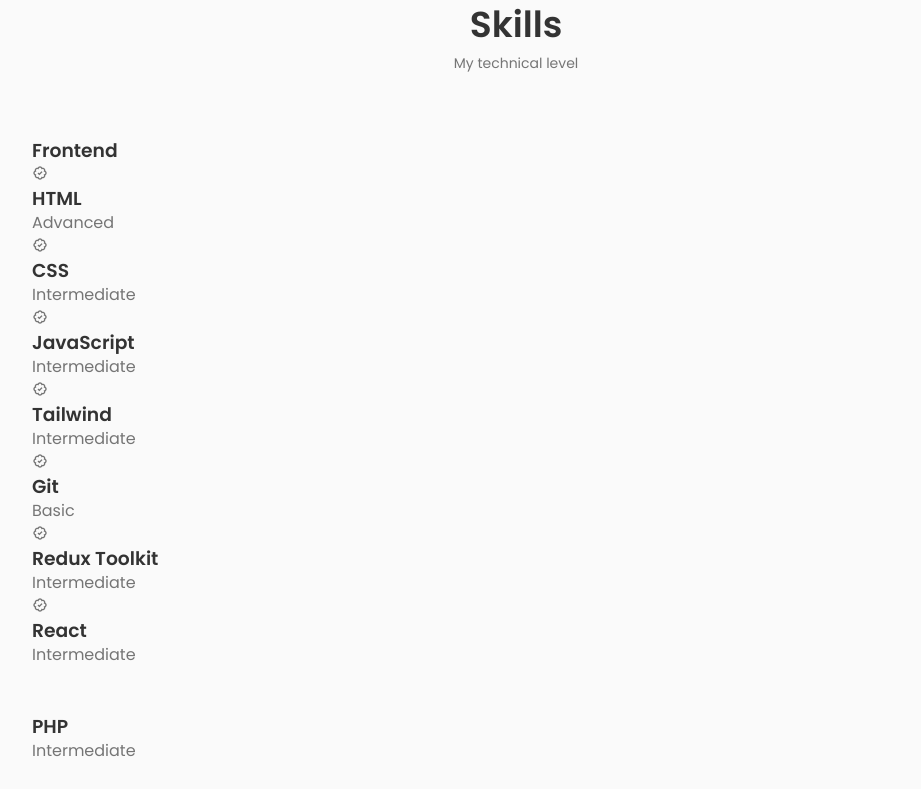
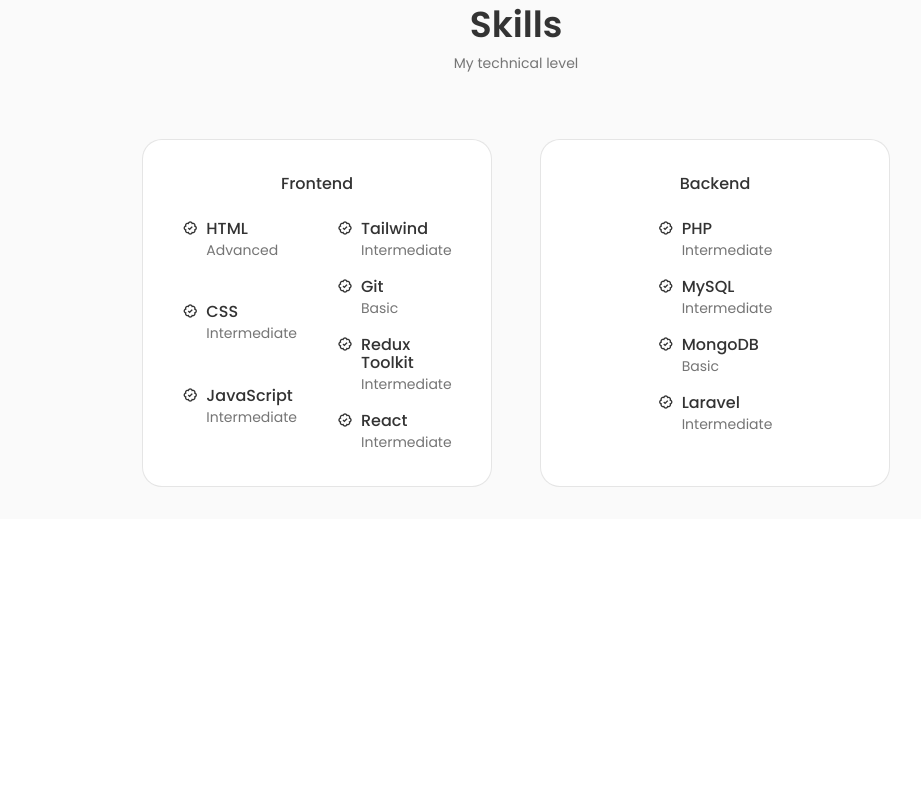
Before and after one commit to YoussefJemmane/Portfolio-v2, a React (Vite) app: page / in a window 1280 px wide. Shown: the part 1300-2089 px from the top of the page, without its empty margins (124-1045 px from the left). After the commit the page ends 1819 px from the top, so only its background shows below. Built offline with nearby package versions, Linux system fonts and the light colour scheme.

Commit message:
add skills.css

```diff
--- a/package.json
+++ b/package.json
@@ -10,7 +10,8 @@
   },
   "dependencies": {
     "react": "^18.2.0",
-    "react-dom": "^18.2.0"
+    "react-dom": "^18.2.0",
+    "use-local-storage": "^2.3.6"
   },
   "devDependencies": {
     "@types/react": "^18.0.26",
--- a/src/App.css
+++ b/src/App.css
@@ -217,3 +217,19 @@ img {
     margin-right: var(--mb-1);
   }
 }
+.App {
+  color: var(--text-primary);
+  background-color: var(--background);
+  font-size: large;
+  font-weight: bold;
+  padding: 20px;
+  height: calc(100vh - 40px);
+  transition: all .5s;
+}
+button {
+  color: var(--text-primary);
+  background-color: var(--background);
+  border: 2px var(--text-primary) solid;
+  float: right;
+  transition: all .5s;
+}
--- a/src/App.jsx
+++ b/src/App.jsx
@@ -1,23 +1,25 @@
-import { useState } from 'react'
+
 import './App.css'
 import About from './components/about/About'
 import Header from './components/header/Header'
 import Home from './components/home/Home'
 import Skills from './components/skills/Skills'
-
 function App() {
-  const [count, setCount] = useState(0)
 
   return (
-    <>
+
+    <div className='app'>
+
       <Header />
 
       <main className='main'>
         <Home />
-        <About/>
-        <Skills/>
+        <About />
+        <Skills />
       </main>
-    </>
+    </div>
+
+
   )
 }
 
--- a/src/components/about/about.css
+++ b/src/components/about/about.css
@@ -32,7 +32,7 @@
   font-weight: var(--font-medium);
 }
 .about__subtitle{
-  font-size: var(--tiny-font-size);
+  font-size: var(--small-font-size);
 }
 .about__description{
   padding: 0 4rem 0 0;
--- a/src/components/home/home.css
+++ b/src/components/home/home.css
@@ -7,6 +7,7 @@
 .home{
   margin-bottom: -5rem;
 }
+
 .home__img{
   background: url(../../assets/p.jfif);
   background-repeat: no-repeat;
--- a/src/components/skills/Backend.jsx
+++ b/src/components/skills/Backend.jsx
@@ -3,65 +3,35 @@ import React from 'react'
 const Backend = () => {
   return (
     <div className="skills__content">
-      <h3 className="skills__title"></h3>
+      <h3 className="skills__title">Backend</h3>
       <div className="skills__box">
         <div className="skills__group">
           <div className="skills__data">
-            <i className="bx bx badge-check"></i>
+            <i className="bx bx-badge-check"></i>
             <div>
               <h3 className="skills__name">PHP</h3>
               <span className="skills__level">Intermediate</span>
             </div>
           </div>
           <div className="skills__data">
-            <i className="bx bx badge-check"></i>
+            <i className="bx bx-badge-check"></i>
             <div>
               <h3 className="skills__name">MySQL</h3>
               <span className="skills__level">Intermediate</span>
             </div>
           </div>
           <div className="skills__data">
-            <i className="bx bx badge-check"></i>
+            <i className="bx bx-badge-check"></i>
             <div>
               <h3 className="skills__name">MongoDB</h3>
               <span className="skills__level">Basic</span>
             </div>
           </div>
           <div className="skills__data">
-            <i className="bx bx badge-check"></i>
+            <i className="bx bx-badge-check"></i>
             <div>
               <h3 className="skills__name">Laravel</h3>
               <span className="skills__level">Intermediate</span>
-            </div>
-          </div>
-        </div>
-        <div className="skills__group">
-          <div className="skills__data">
-            <i className="bx bx badge-check"></i>
-            <div>
-              <h3 className="skills__name"></h3>
-              <span className="skills__level"></span>
-            </div>
-          </div>
-          <div className="skills__data">
-            <i className="bx bx badge-check"></i>
-            <div>
-              <h3 className="skills__name"></h3>
-              <span className="skills__level"></span>
-            </div>
-          </div>
-          <div className="skills__data">
-            <i className="bx bx badge-check"></i>
-            <div>
-              <h3 className="skills__name"></h3>
-              <span className="skills__level"></span>
-            </div>
-          </div>
-          <div className="skills__data">
-            <i className="bx bx badge-check"></i>
-            <div>
-              <h3 className="skills__name"></h3>
-              <span className="skills__level"></span>
             </div>
           </div>
         </div>
--- a/src/components/skills/Frontend.jsx
+++ b/src/components/skills/Frontend.jsx
@@ -1,5 +1,5 @@
 import React from 'react'
-
+import './skills.css'
 const Frontend = () => {
   return (
     <div className="skills__content">
--- a/src/components/skills/skills.css
+++ b/src/components/skills/skills.css
@@ -0,0 +1,44 @@
+.skills__container {
+  grid-template-columns: repeat(2, 350px);
+  column-gap: 3rem;
+  justify-content: center;
+}
+.skills__content {
+  background-color: var(--container-color);
+  border: 1px solid rgba(0, 0, 0, 0.1);
+  padding: 2rem 4rem;
+  border-radius: 1.25rem;
+}
+.skills__title{
+  font-size: var(--normal-font-size);
+  font-weight: var(--font-medium);
+  text-align: center;
+  margin-bottom: var(--mb-1-5);
+}
+.skills__box{
+  display:flex;
+  justify-content: center;
+  column-gap: 2.5rem;
+}
+.skills__group{
+  display:grid;
+
+  row-gap: 1rem;
+  align-items: flex-start;
+}
+.skills__data{
+  display: flex;
+  column-gap: 0.5rem;
+}
+.skills .bx-badge-check{
+  font-size: 1rem;
+  color: var(--title-color);
+}
+.skills__name{
+  font-size: var(--normal-font-size);
+  font-weight: var(--font-medium);
+  line-height: 18px;
+}
+.skills__level{
+  font-size: var(--small-font-size);
+}
--- a/src/index.css
+++ b/src/index.css
@@ -13,6 +13,18 @@
   -webkit-font-smoothing: antialiased;
   -moz-osx-font-smoothing: grayscale;
   -webkit-text-size-adjust: 100%;
+}
+:root {
+  --background: white;
+  --text-primary: black;
+  --text-secondary: royalblue;
+  --accent: purple;
+}
+[data-theme='dark'] {
+  --background: black;
+  --text-primary: white;
+  --text-secondary: grey;
+  --accent: darkred;
 }
 
 a {
```
Also changed, not shown: src/components/header/Header.jsx (+8 -5 lines), 1 other file (tests, documents, lock files or other folders).
